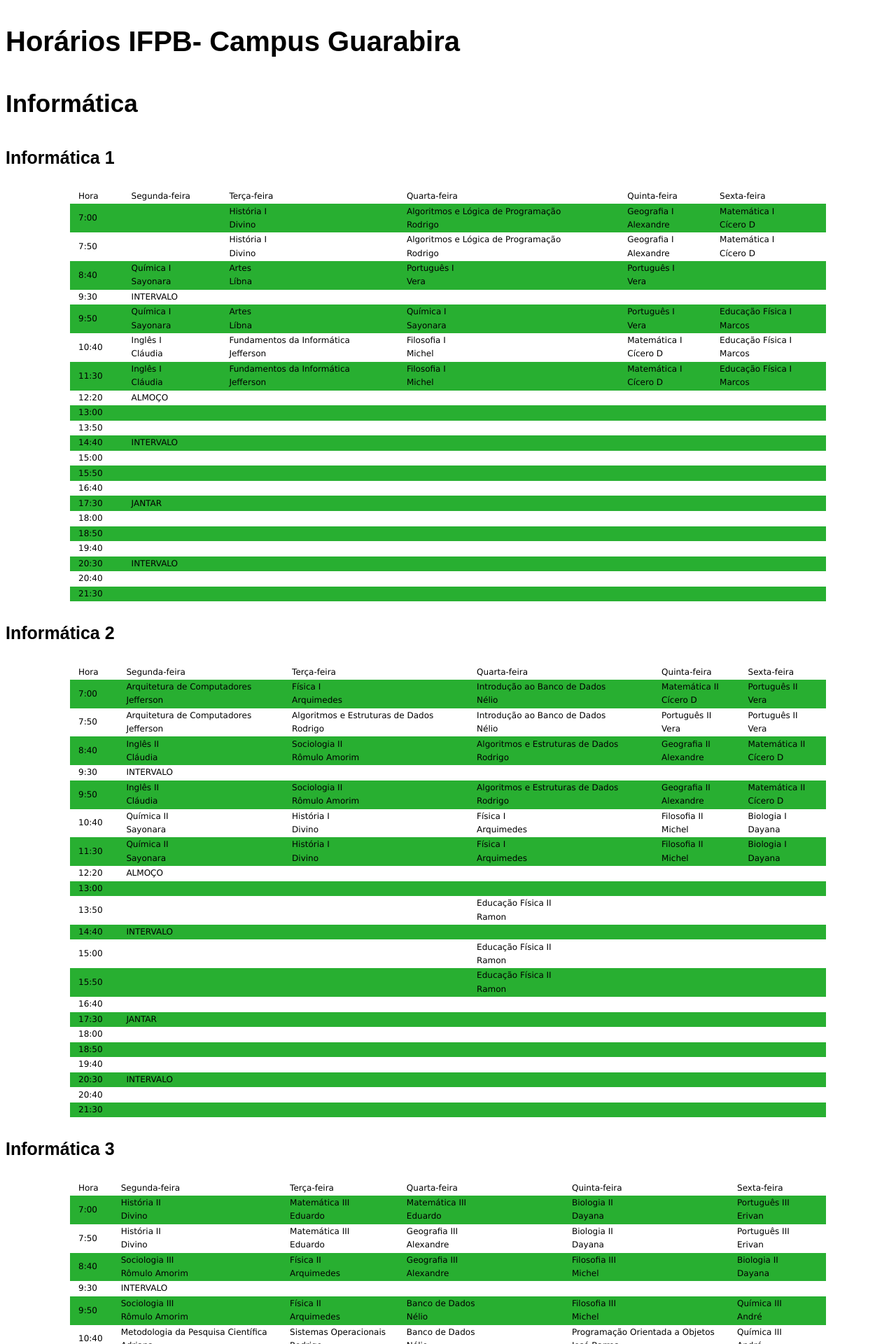
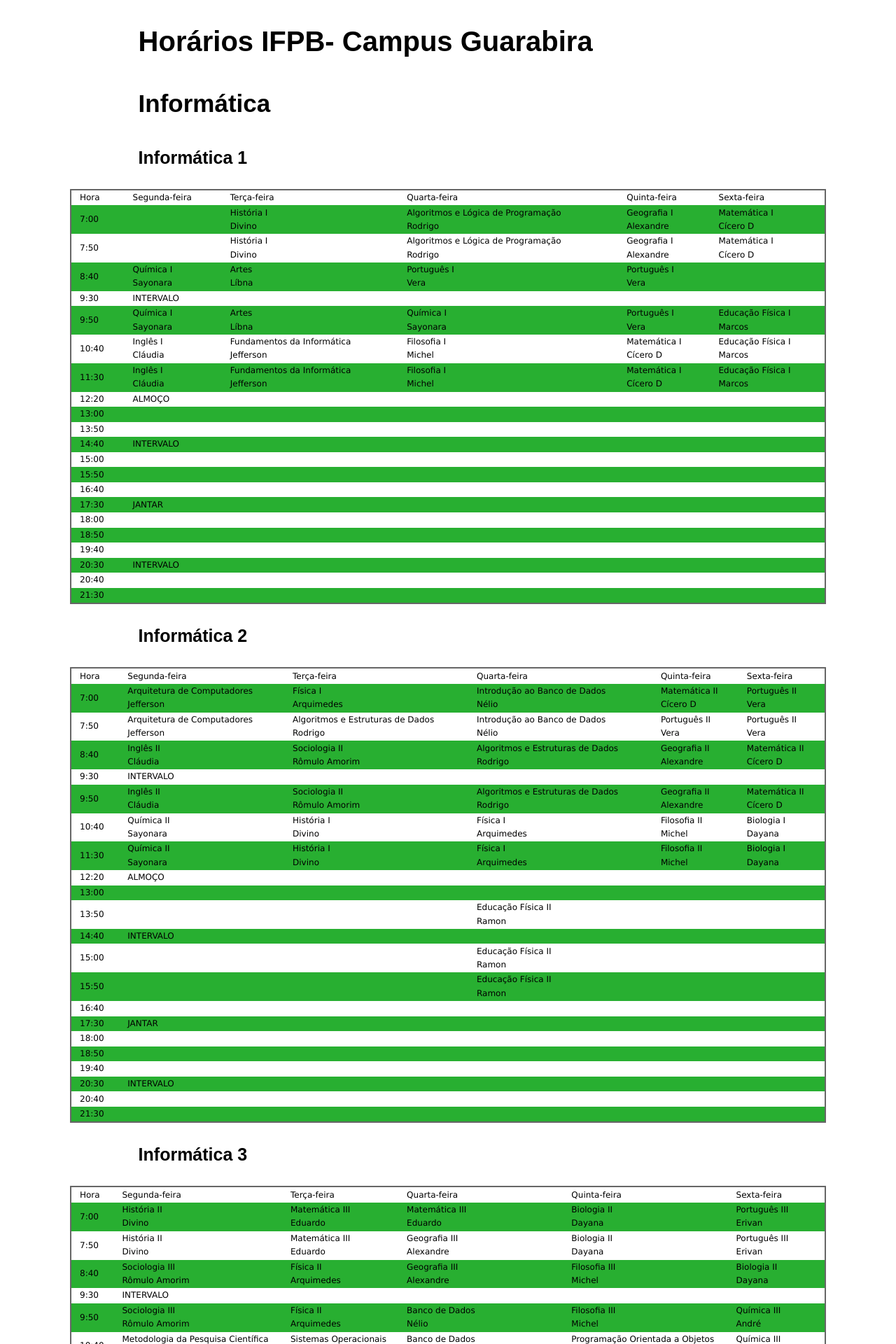
Before and after one commit to larissaserrano/horariomoisa, a Jekyll site: the page built from index.html, in a window 1280 px wide. Shown: the top 1920 px of the page at 70% size. Built offline with Jekyll 4.4.1, drawn with Linux system fonts in a browser that asks for light colours.

Commit message:
Update style.css

```diff
--- a/css/style.css
+++ b/css/style.css
@@ -4,22 +4,22 @@
 h1{
   font-size: 40px;
   font-family: arial;
-  margin-right:15%;
+  margin-right:15%;margin-left:15%;
 }
 h2{
   font-size: 35px;
   font-family: arial;
-  margin-right:20%;
+  margin-right:20%;margin-left:15%;
 }
 h3{
   font-family: arial;
    font-size: 25px;
-  margin-right:20%;
+  margin-right:20%;margin-left:15%;
 }
 table {
   border-collapse: collapse;
   width: 90em;
-  border: 0px solid #666;
+  border: 2px solid #666;
   margin-right:auto; margin-left:auto;
 }
 thead {
```
